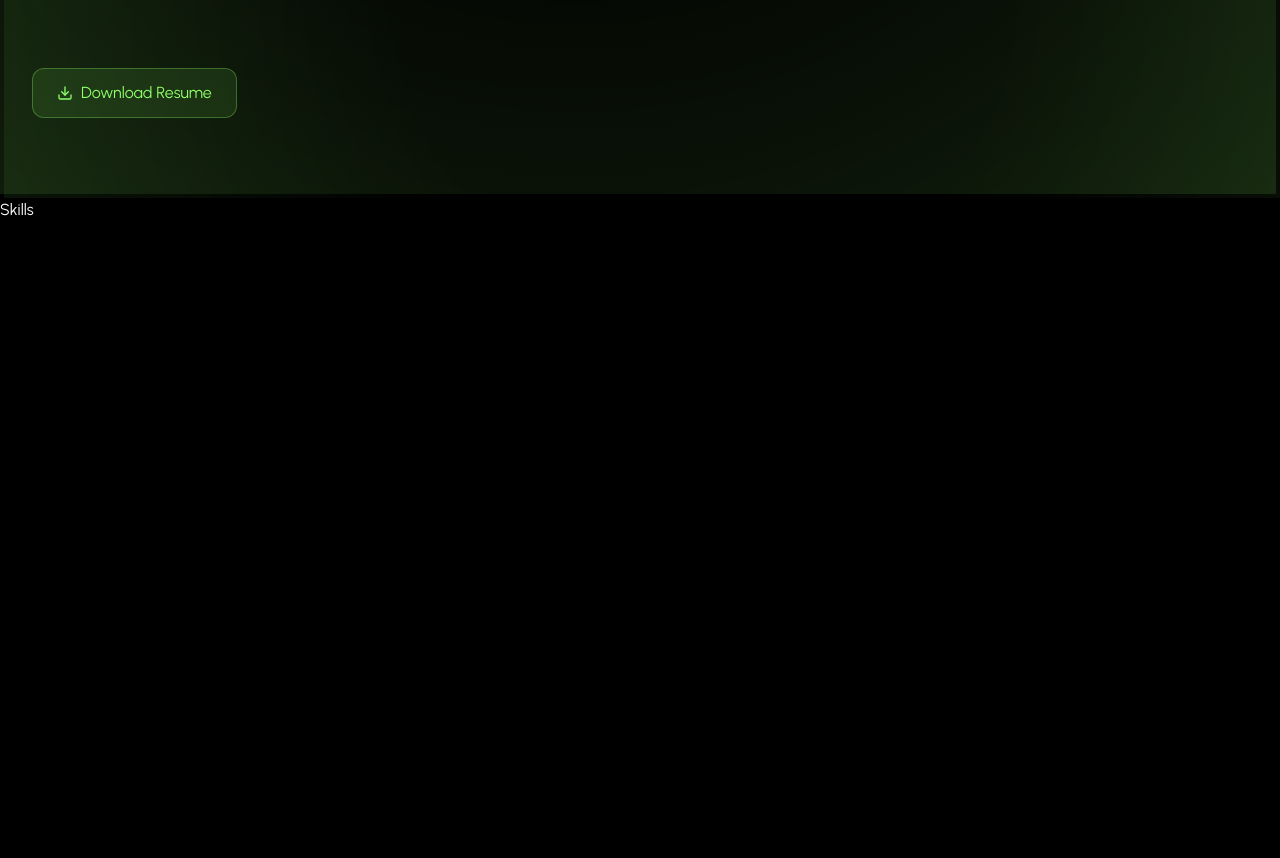
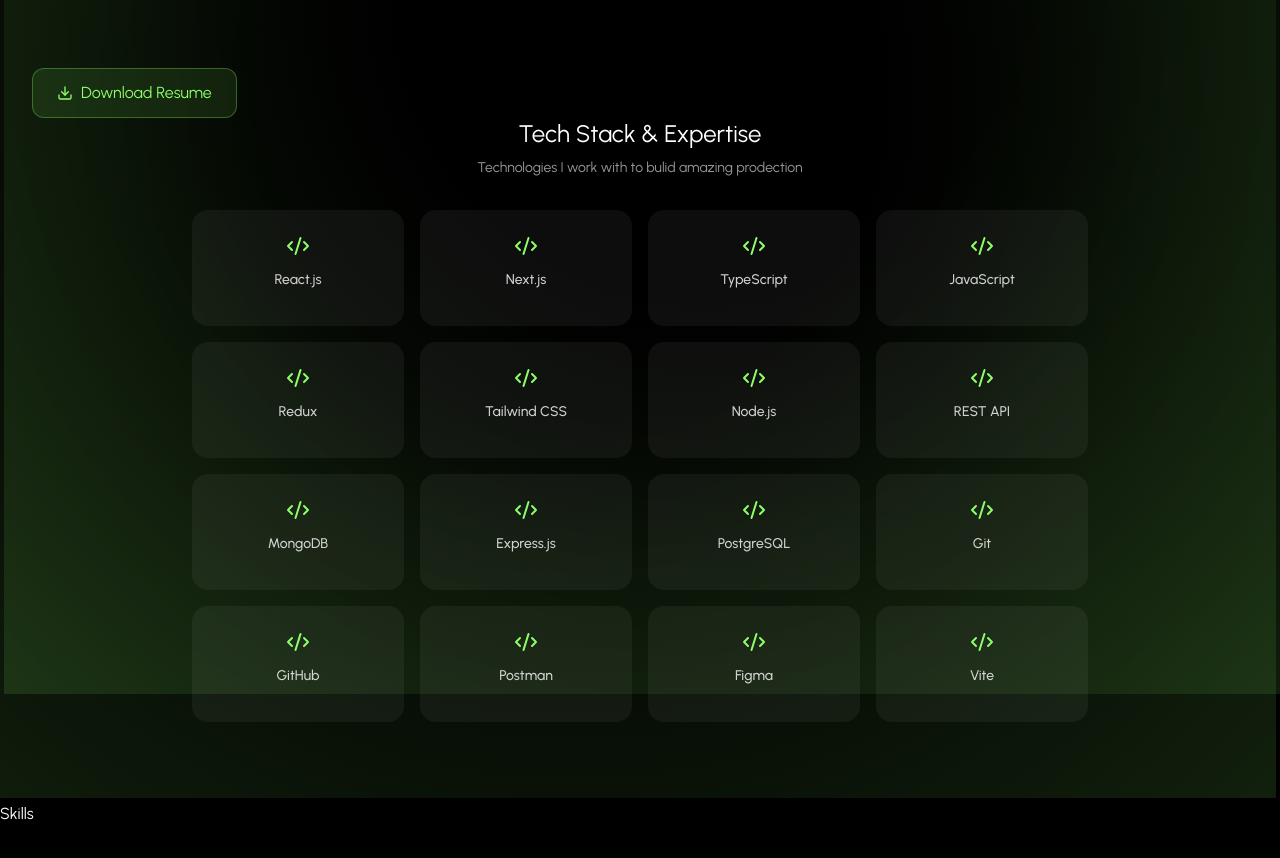
Before and after one commit to KrishDevCrafting/PortFolio_Krish, a React (Vite) app: page / in a window 1280 px wide. Shown: the part 1510-2368 px from the top of the page. Built offline with nearby package versions, Linux system fonts and the light colour scheme.

Commit message:
feat: add Skills Grid to About section
- Added skills grid with icons, names and hover effects
- Fixed icon rendering using dynamic Icons import
- Fixed items-center, font-medium typos
- Added Tech Stack & Expertise heading section

```diff
--- a/src/components/Section/About.jsx
+++ b/src/components/Section/About.jsx
@@ -1,5 +1,6 @@
 import React from "react";
 import { Download, Code, Code2, Sparkles } from "lucide-react";
+import * as Icons from "lucide-react";
 import {
   SiReact,
   SiNextdotjs,
@@ -9,6 +10,7 @@
   SiMongodb,
 } from "react-icons/si";
 import { PERSONAL_INFO, ABOUT_STATS } from "../../utils/Constants";
+import { skill } from "../data/Skill";
 import FadeIn from "../Animations/FadeIn";
 import RadialGradientBackground from "../background/RadialgradientBackground";
 
@@ -221,6 +223,43 @@
             </div>
           </FadeIn>
         </div>
+
+        {/* {Skills Grid Section} */}
+        <FadeIn delay={500}>
+          <div className="flex flex-col items-center gap-8">
+            <div className="text-center">
+              <h3 className="text-2xl font-normal text-white mb-2">
+                Tech Stack & Expertise
+              </h3>
+
+              <p className="text-sm text-white/60">
+                Technologies I work with to bulid amazing prodection
+              </p>
+            </div>
+            <div
+              className="grid grid-cols-2 md:grid-cols-3 lg:grid-cols-4 gap-4
+            w-full max-w-4xl
+            "
+            >
+              {skill.map((s, index) => {
+                const Icon = Icons[s.icon] || Icons["Code2"];
+                return (
+                  <div
+                    className="group relative bg-white/5 hover:bg-white/10 border-primary/50 rounded-2xl p-6 flex flex-col items-center gap-3 transition-all duration-300 hover:scale-105"
+                    key={index}
+                  >
+                    <Icon className="text-3xl text-primary" />
+                    <div className="text-sm text-white/80 font-medium text-center">
+                      {s.name}
+                    </div>
+                    {/* {Hover Glow_Effect} */}
+                    <div className=""></div>
+                  </div>
+                );
+              })}
+            </div>
+          </div>
+        </FadeIn>
       </div>
     </section>
   );
--- a/src/components/Section/Skill.jsx
+++ b/src/components/Section/Skill.jsx
@@ -23,6 +23,27 @@
       skill.find((s) => s.name === "Vite"),
     ].filter(Boolean),
   };
+
+  // Get Proficiency percentage
+  const getProficiencyLevel = (level) => {
+    const levels = {
+      Expert: 95,
+      Advanced: 80,
+      Intermediate: 65,
+    };
+    return levels[level] || 50;
+  };
+
+  const getLevelColor = (level) => {
+    const colors = {
+      Expert: "text-[#8DFF69] bg-[#8DFF69]/20 border-[#8DFF69]/30",
+      Advanced: "text-cyan-400 bg-cyan-500/20 border-cyan-500/30",
+
+      Intermediate: "text-emerald-400 bg-emerald-500/20 border-emerald-500/30",
+    };
+    return colors[level] || "text-gray-400 bg-gray-500/20 border-gray-500/30";
+  };
+
   return <div>Skills</div>;
 };
 
```
